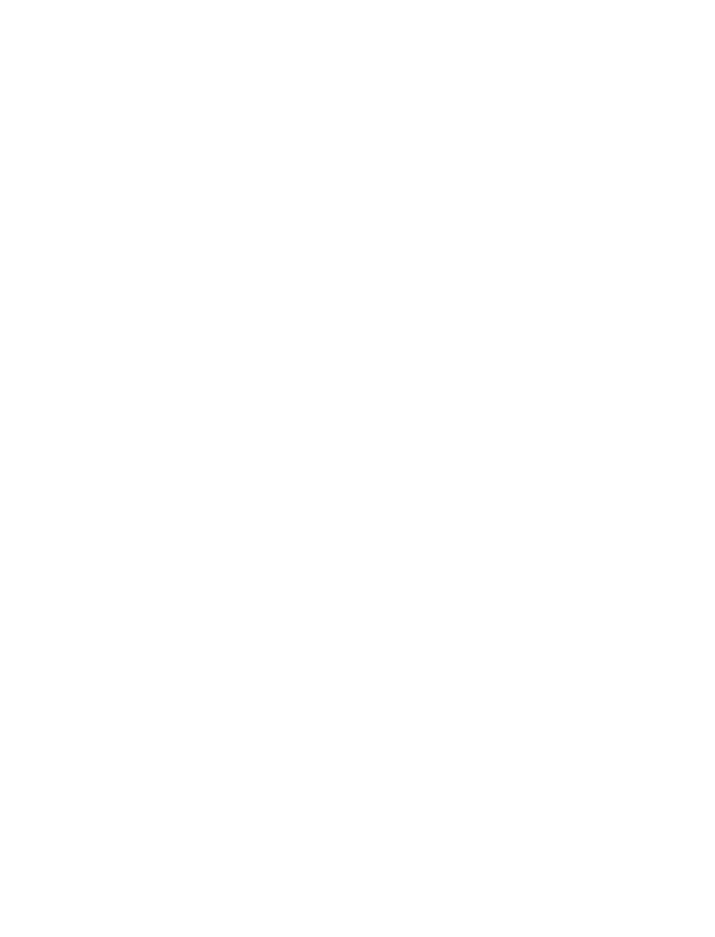
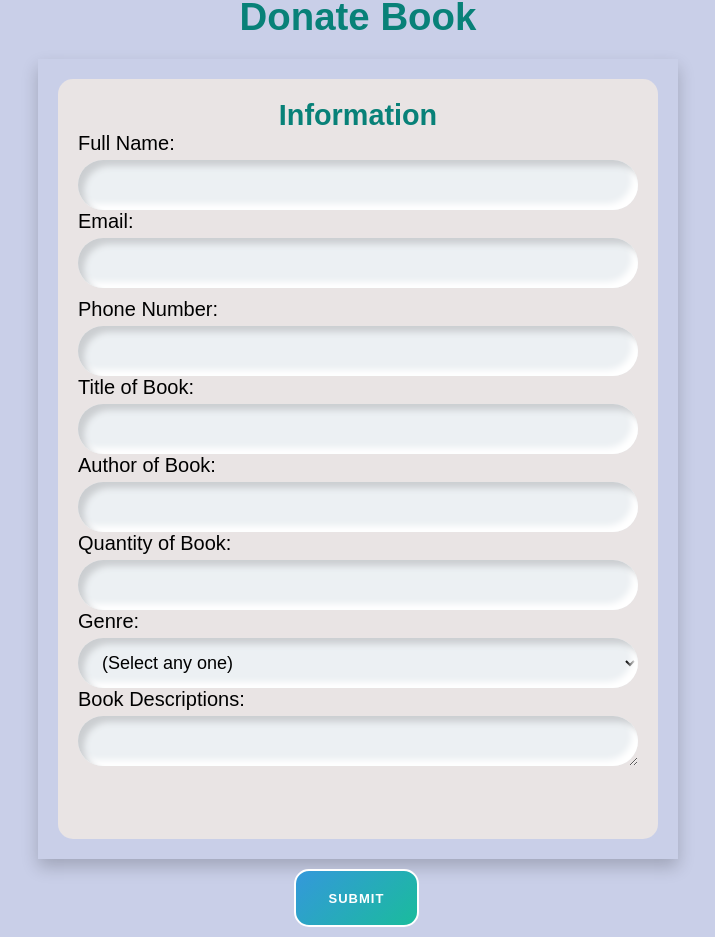
Before and after one commit to CyberMage7/Ride-Hack-24, a React (Create React App) app in the folder client/: page /donate in a window 1280 px wide. Before the commit this address had no page. Shown: the part 130-1067 px from the top of the page, without its empty margins (282-997 px from the left). Before the commit the page ends 800 px from the top, so only its background shows below. Built offline with nearby package versions, Linux system fonts and the light colour scheme.

Commit message:
Added Donate Page

```diff
--- a/client/src/App.js
+++ b/client/src/App.js
@@ -5,6 +5,7 @@
 import { BrowserRouter, Routes, Route } from "react-router-dom";
 import Homepage from './components/Homepage/Homepage';
 import Study from "./components/studymaterial/study";
+import Donate from "./components/donate/Donate";
 
 function App() {
   return (
@@ -15,6 +16,7 @@
         <Route path="/signup" element={<Signup />}></Route>
         <Route path="/ytv" element={<Ytv />}></Route>
         <Route path="/study" element={<Study />}></Route>
+        <Route path="/donate" element={<Donate />}></Route>
       </Routes>
     </BrowserRouter>
   );
--- /dev/null
+++ b/client/src/components/donate/Donate.jsx
@@ -0,0 +1,96 @@
+import React, { useState } from 'react';
+import Navbar from "../Homepage/Navbar/Navbar";
+import './donate.css';
+
+function DonateBookForm() {
+    const [formData, setFormData] = useState({
+        Fname: '',
+        email: '',
+        phone_number: '',
+        title_book: '',
+        book_author: '',
+        quantity_book: '',
+        categories: '',
+        product_description: ''
+    });
+
+    const handleChange = (e) => {
+        const { name, value } = e.target;
+        setFormData({ ...formData, [name]: value });
+    };
+
+    const handleSubmit = (e) => {
+        e.preventDefault();
+        // Handle form submission logic here
+        console.log(formData); // For demonstration, you can replace this with your submission logic
+    };
+
+    return (
+        <>
+        <Navbar />
+        <div className="body-donate">
+            <form onSubmit={handleSubmit}>
+                <h1 className="section-p1 color-h h1-donate">Donate Book</h1>
+                <div className="container-donate flex">
+                    <div className="professional">
+                        <h2 className="color-h">Information</h2>
+
+                        <div className="name">
+                            <label className="label-donate" htmlFor="Fname">Full Name:</label>
+                            <input className="input-donate" type="text" id="Fname" name="Fname" value={formData.Fname} onChange={handleChange} required />
+                        </div>
+
+                        <div className="email">
+                            <label className="label-donate" htmlFor="email">Email:</label>
+                            <input className="input-donate" type="email" id="email" name="email" value={formData.email} onChange={handleChange} required />
+                        </div>
+
+                        <div className="phone_number">
+                            <label className="label-donate" htmlFor="phone_number">Phone Number:</label>
+                            <input className="input-donate" type="number" id="phone_number" name="phone_number" value={formData.phone_number} onChange={handleChange} required />
+                        </div>
+
+                        <div className="title_book">
+                            <label className="label-donate" htmlFor="title_book">Title of Book:</label>
+                            <input className="input-donate" type="text" id="title_book" name="title_book" value={formData.title_book} onChange={handleChange} required />
+                        </div>
+
+                        <div className="book_author">
+                            <label className="label-donate" htmlFor="book_author">Author of Book:</label>
+                            <input className="input-donate" type="text" id="book_author" name="book_author" value={formData.book_author} onChange={handleChange} required />
+                        </div>
+
+                        <div className="quantity_book">
+                            <label className="label-donate" htmlFor="quantity_book">Quantity of Book:</label>
+                            <input className="input-donate" type="number" id="quantity_book" name="quantity_book" value={formData.quantity_book} onChange={handleChange} />
+                        </div>
+
+                        <div className="genre">
+                            <label className="label-donate" htmlFor="categories">Genre:</label>
+                            <select className="select-donate" id="categories" name="categories" value={formData.categories} onChange={handleChange}>
+                                <option>(Select any one)</option>
+                                <option value="Fiction">Fiction</option>
+                                <option value="Non-Fiction">Non-Fiction</option>
+                                <option value="Romance">Romance</option>
+                                <option value="Science">Science</option>
+                                <option value="Business">Business</option>
+                                <option value="Art">Art</option>
+                                <option value="Religion">Religion</option>
+                                <option value="Poetry">Poetry</option>
+                            </select>
+                        </div>
+
+                        <div className="section-donate">
+                            <label className="label-donate" htmlFor="product-description">Book Descriptions:</label>
+                            <textarea id="product-description" name="product_description" value={formData.product_description} onChange={handleChange} rows="4" required />
+                        </div>
+                    </div>
+                </div>
+                <button type="submit" className="button-donate section-m2" name="submit">Submit</button>
+            </form>
+        </div>
+        </>
+    );
+}
+
+export default DonateBookForm;
--- /dev/null
+++ b/client/src/components/donate/donate.css
@@ -0,0 +1,126 @@
+.body-donate {
+    font-family: 'Segoe UI', Tahoma, Geneva, Verdana, sans-serif;
+    margin: 0;
+    padding: 0;
+    background: #c0c7e5da;
+    padding-top: 125px;
+    font-size: larger;
+}
+
+.color-h {
+    color: #088178;
+    text-align: center;
+    margin-top: 0;
+}
+
+.container-donate {
+    display: flex;
+    width: 50%;
+    margin-left: 25%;
+    height: 800px;
+    box-shadow: 0 8px 16px rgba(0, 0, 0, 0.2);
+    /* background-color: red; */
+    overflow: hidden;
+    ::-webkit-scrollbar{
+        width: 0px;
+    }
+}
+
+.h1-donate {
+    text-align: center;
+    font-size: 2, 5em;
+    color: #088178;
+    margin-bottom: 20px;
+}
+
+.label-donate{
+    font-size: 1.25rem;
+    font-weight:100;
+}
+
+.professional {
+    flex: 1;
+    padding: 20px;
+    /* border: 2px solid #f7f0f0; */
+    border-radius: 15px;
+    /* background: #f3efef; */
+    background:#e9e4e4;
+    margin: 20px;
+    transition: transform 0.3s ease;
+    height: 760px;
+    overflow: auto;
+}
+
+
+.section-donate {
+    margin-bottom: 0px;
+}
+
+
+.input-donate,.select-donate,#product-description {
+    display: block;
+    width: 100%;
+    border: none;
+    outline: none;
+    box-sizing: border-box;
+    margin-top: 5px;
+    background: #ecf0f3;
+    padding: 10px;
+    padding-left: 20px;
+    height: 50px;
+    font-size: 18px;
+    border-radius: 50px;
+    box-shadow: inset 6px 6px 6px #cbced1, inset -6px -6px 6px white;
+}
+
+
+
+.button-donate {
+    padding: 1.5em 2.5em;
+    border: 2px solid #ffffff;
+    border-radius: 15px;
+    font-weight: 600;
+    letter-spacing: 1px;
+    text-transform: uppercase;
+    color: #ffffff;
+    background: linear-gradient(135deg, #3498db, #1abc9c);
+    transition: all 0.3s ease;
+    font-size: 13px;
+    position: relative;
+    overflow: hidden;
+    outline: none;
+    cursor: pointer;
+}
+
+.button-donate:hover {
+    color: #ffffff;
+    background: linear-gradient(135deg, #1abc9c, #16a085);
+    transform: scale(1.1);
+    box-shadow: 0 8px 16px rgba(52, 152, 219, 0.4);
+}
+
+.button-donate::before {
+    content: "";
+    position: absolute;
+    left: -50px;
+    top: 0;
+    width: 0;
+    height: 100%;
+    background: linear-gradient(135deg, #3498db, #1abc9c);
+    transform: skewX(45deg);
+    z-index: -1;
+    transition: width 0.3s ease;
+}
+
+.button-donate:hover::before {
+    width: 200%;
+}
+
+.footer-col {
+    background-color: white;
+}
+
+.section-m2 {
+    left: 45%;
+    margin: 10px 0;
+}
```
